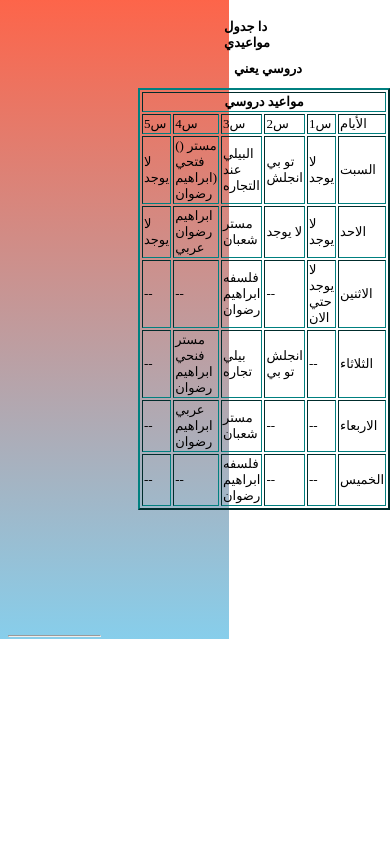
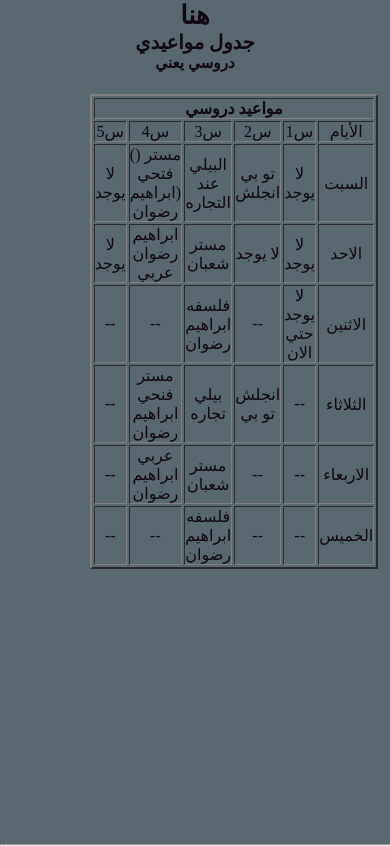
Before and after one commit to jhgtgt800-cpu/tb1, a plain HTML site: page index.html in a window 390 px wide. Drawn offline with Linux system fonts and the light colour scheme.

Commit message:
Add files via upload

```diff
--- a/index.html
+++ b/index.html
@@ -1,29 +1,97 @@
 <!DOCTYPE html>
 <html lang="en">
+
 <head>
     <meta charset="UTF-8">
     <meta name="viewport" content="width=device-width, initial-scale=1.0">
-    <title> جدول مواعيدي  </title>
+    <title> جدول مواعيدي </title>
     <link rel="stylesheet" href="tb.css">
 </head>
-<body>
-      <div class="container">
-   <!-- make time table-->
 
-<div class="hh1" >  <h1>   دا جدول مواعيدي    </h1></div>
-<h2> دروسي يعني </h2>
+<body bgcolor="">
+    <div class="conp">
+    <div class="container">
+        <!-- make time table-->
 
-<div class="tb1" >  <table border="2" >    <tr  ><th colspan="7"> مواعيد دروسي </th></tr>
-<tr><td>س5</td> <td>س4</td> <td>س3</td> <td>س2</td><td>س1</td> <td>الأيام</td></tr>
-<tr> <td> لا يوجد </td>  <td>() مستر فتحي (ابراهيم رضوان </td>  <td>البيلي عند التجاره </td><td>تو بي انجلش </td><td>لا يوجد</td> <td>السبت</td></tr>
-<tr>   <td>لا يوجد</td>  <td> ابراهيم رضوان عربي</td>  <td>مستر شعبان</td> <td>لا يوجد</td> <td>لا يوجد</td><td>الاحد</td></tr>
-<tr>  <td>--</td>  <td>--</td>  <td> فلسفه ابراهيم رضوان </td>  <td>--</td> <td>لا يوجد حتي الان</td> <td>الاثنين</td>  </tr>
-<tr> <td>--</td>  <td>مستر فنحي ابراهيم رضوان</td>  <td>بيلي تجاره</td>  <td>انجلش تو بي</td>  <td>--</td> <td>الثلاثاء</td></tr>
-<tr> <td>--</td>  <td>عربي ابراهيم رضوان</td>  <td>مستر شعبان</td>  <td>--</td>  <td>--</td> <td>الاربعاء</td></tr>
-<tr> <td>--</td>  <td>--</td>  <td >فلسفه ابراهيم رضوان</td>  <td>--</td>  <td>--</td> <td>الخميس</td></tr>
-</table>
+         <div class="h">
+             <h1> هنا </h1>
+             <h2> جدول مواعيدي </h2>
+             <h3>دروسي يعني</h3>
+            </div>
+
+<div class="s">
+        <div class="tb1">
+
+            <table border="2">
+                <tr>
+                    <th colspan="7"> مواعيد دروسي </th>
+                </tr>
+                <tr>
+                    <td>س5</td>
+                    <td>س4</td>
+                    <td>س3</td>
+                    <td>س2</td>
+                    <td>س1</td>
+                    <td>الأيام</td>
+                </tr>
+                <tr>
+                    <td> لا يوجد </td>
+                    <td>() مستر فتحي (ابراهيم رضوان </td>
+                    <td>البيلي عند التجاره </td>
+                    <td>تو بي انجلش </td>
+                    <td>لا يوجد</td>
+                    <td>السبت</td>
+                </tr>
+                <tr>
+                    <td>لا يوجد</td>
+                    <td> ابراهيم رضوان عربي</td>
+                    <td>مستر شعبان</td>
+                    <td>لا يوجد</td>
+                    <td>لا يوجد</td>
+                    <td>الاحد</td>
+                </tr>
+                <tr>
+                    <td>--</td>
+                    <td>--</td>
+                    <td> فلسفه ابراهيم رضوان </td>
+                    <td>--</td>
+                    <td>لا يوجد حتي الان</td>
+                    <td>الاثنين</td>
+                </tr>
+                <tr>
+                    <td>--</td>
+                    <td>مستر فنحي ابراهيم رضوان</td>
+                    <td>بيلي تجاره</td>
+                    <td>انجلش تو بي</td>
+                    <td>--</td>
+                    <td>الثلاثاء</td>
+                </tr>
+                <tr>
+                    <td>--</td>
+                    <td>عربي ابراهيم رضوان</td>
+                    <td>مستر شعبان</td>
+                    <td>--</td>
+                    <td>--</td>
+                    <td>الاربعاء</td>
+                </tr>
+                <tr>
+                    <td>--</td>
+                    <td>--</td>
+                    <td>فلسفه ابراهيم رضوان</td>
+                    <td>--</td>
+                    <td>--</td>
+                    <td>الخميس</td>
+                </tr>
+            </table>
+        </div>
+    </div>
 </div>
 </div>
 <hr>
+
+<section></section>
+
 </body>
+
+
 </html>
--- a/tb.css
+++ b/tb.css
@@ -1,72 +1,61 @@
-.tb1 table{
-border-color: teal;
+
+*{
+    padding: 0em;
+    margin: 0em;
+}
+*{
+    color: rgb(19, 9, 19);
+}
+
+.container{
+    background-color: rgb(88, 104, 110);
 
 }
+
+@media (max-width: 468px) {
+ .tb1 table{
+     margin-right: 40%;
+
+    }
+    .s{
+        margin-left: -7%;
+    }
 .container{
-background: linear-gradient(tomato,skyblue);
-background-repeat: no-repeat;
-height: 50rem;
-padding:0px;
-margin: -10px;
-width: 100rem;
-padding-right: 140px;
-
+    margin-top: 200px;
+}
+.conp{
+    background-color:rgb(88, 104, 110)
+    ;margin-top: -200px;
+}
 }
 
 
 
-h1{
-    padding-left: 33rem;
-    padding-top: 30px;
 }
-h2{
+section{
+background-color: rgb(37, 38, 39);
+height: 1000px;
+}
+.h{position: relative;
 
-    padding-left: 35.3rem;
-    padding-top: 0px;
+    font-size: 13px;
+
+
+}
+.container{
+    position: relative;
+    height: 100vh;
+    justify-content: center;
+    align-items: center;
+    text-align: center;
 }
 .tb1 table{
-margin-left:21rem;
-
+    position: absolute;
+    left: auto;
+    top: auto;
+    align-items: center;
+    justify-items: center;
+    justify-content: center;
+    margin-left: 30%;
+    top: 94px;
 }
-/* start mobile*/
-@media(max-width:1000px){
-.conyainer{
-    width: 400px;
-    height: 1100px;
-    ;
-}
- h1,h2{
-
-    padding-left: 2rem;
-
- }
-h2{
-    padding-left: 2,2rem;
-}
-.tb1 table{
-    margin-left: 1%;
-}
-*{
-    font-size: 13px;
-    width: 7rem;
-
-}
-h1{
-    margin-left: 200px;
-}
-.tb1 table{
-
-    margin-left: 140px;
-}
-.container{
-    min-width: 98%;
-    min-height: 99%;
-    max-height: 100%;
-     max-width: 100%;
-margin-top: -20px;
-    }
-
-h2{
-    margin-left: 210px;
-}
-}
```
